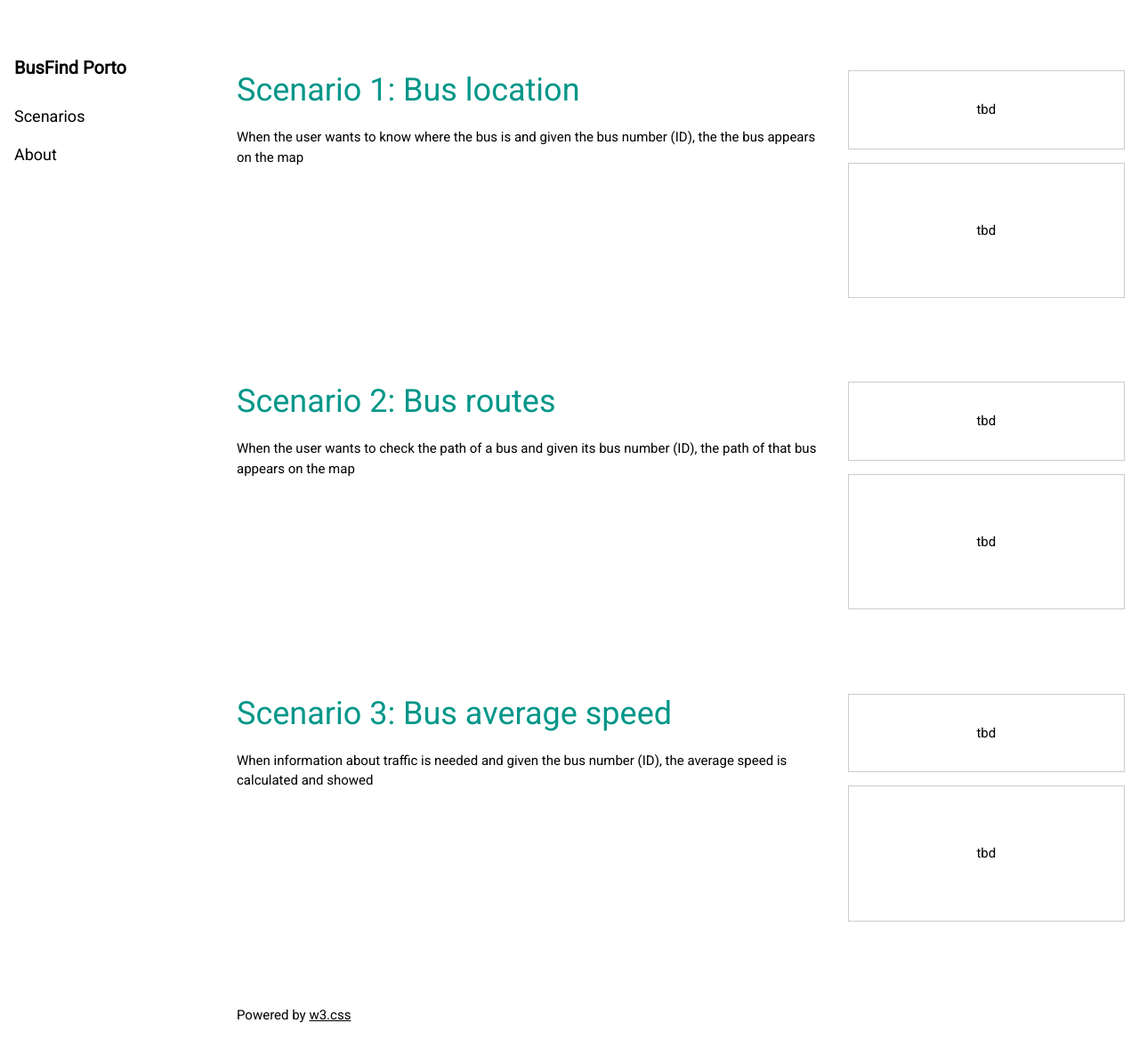
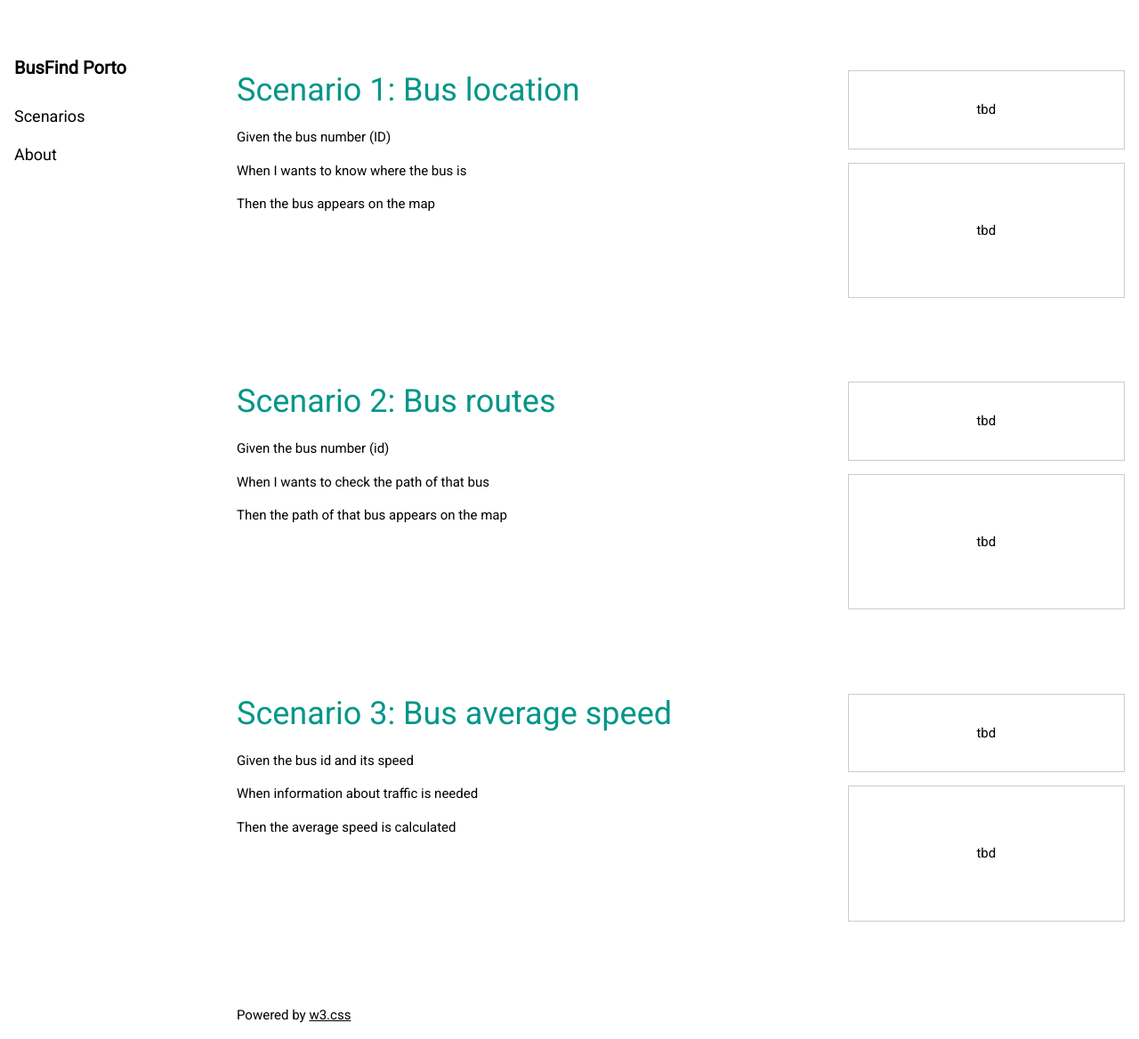
Before and after one commit to tiagofeitor/es-2019-2020-P13.github.io, a Jekyll site: the page documentation/doc.html, which Jekyll copies as it is, in a window 1280 px wide and 1168 px high. Shown: the whole window at 89% size. Built offline with Jekyll 4.4.1, drawn with Linux system fonts in a browser that asks for light colours; comment, search, counter and statistics services are not loaded.

Commit message:
Update doc.html

```diff
--- a/documentation/doc.html
+++ b/documentation/doc.html
@@ -53,7 +53,10 @@ html,body,h1,h2,h3,h4,h5,h6 {font-family: "Roboto", sans-serif;}
   <div class="w3-row w3-padding-64">
     <div class="w3-twothird w3-container">
       <h1 class="w3-text-teal">Scenario 1: Bus location</h1>
-      <p>When the user wants to know where the bus is and given the bus number (ID), the the bus appears on the map</p>
+      <p>Given the bus number (ID)</p>
+      <p>When I wants to know where the bus is</p>
+      <p>Then the bus appears on the map</p>
+</p>
     </div>
     <div class="w3-third w3-container">
       <p class="w3-border w3-padding-large w3-padding-32 w3-center">tbd</p>
@@ -64,7 +67,9 @@ html,body,h1,h2,h3,h4,h5,h6 {font-family: "Roboto", sans-serif;}
   <div class="w3-row">
     <div class="w3-twothird w3-container">
       <h1 class="w3-text-teal">Scenario 2: Bus routes</h1>
-      <p>When the user wants to check the path of a bus and given its bus number (ID), the path of that bus appears on the map</p>
+      <p>Given the bus number (id)</p>
+       <p>When I wants to check the path of that bus</p>
+      <p>Then the path of that bus appears on the map</p>
     </div>
     <div class="w3-third w3-container">
       <p class="w3-border w3-padding-large w3-padding-32 w3-center">tbd</p>
@@ -75,7 +80,9 @@ html,body,h1,h2,h3,h4,h5,h6 {font-family: "Roboto", sans-serif;}
   <div class="w3-row w3-padding-64">
     <div class="w3-twothird w3-container">
       <h1 class="w3-text-teal">Scenario 3: Bus average speed</h1>
-      <p>When information about traffic is needed and given the bus number (ID), the average speed is calculated and showed</p>
+      <p>Given the bus id and its speed</p>
+      <p>When information about traffic is needed</p>
+      <p>Then the average speed is calculated</p>
     </div>
     <div class="w3-third w3-container">
       <p class="w3-border w3-padding-large w3-padding-32 w3-center">tbd</p>
```
